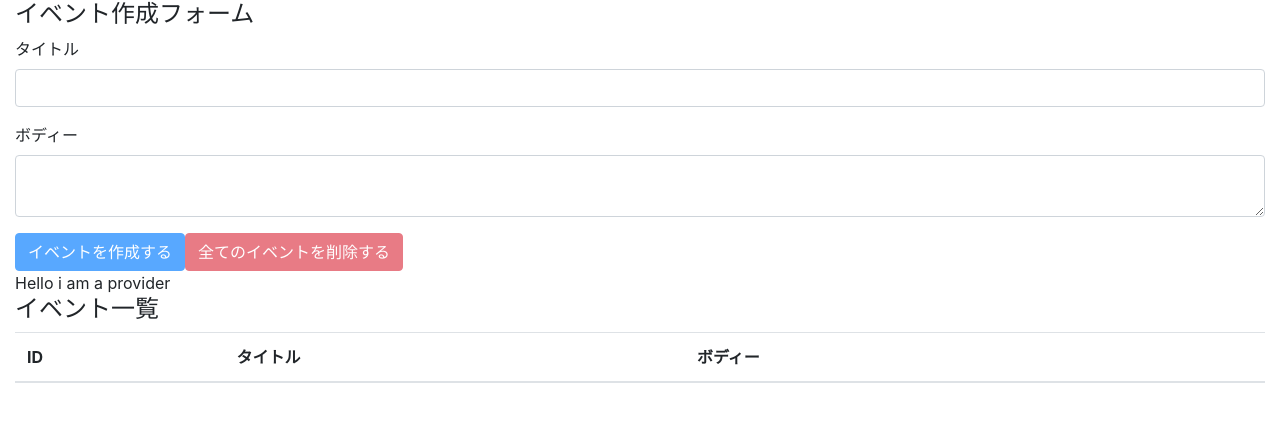
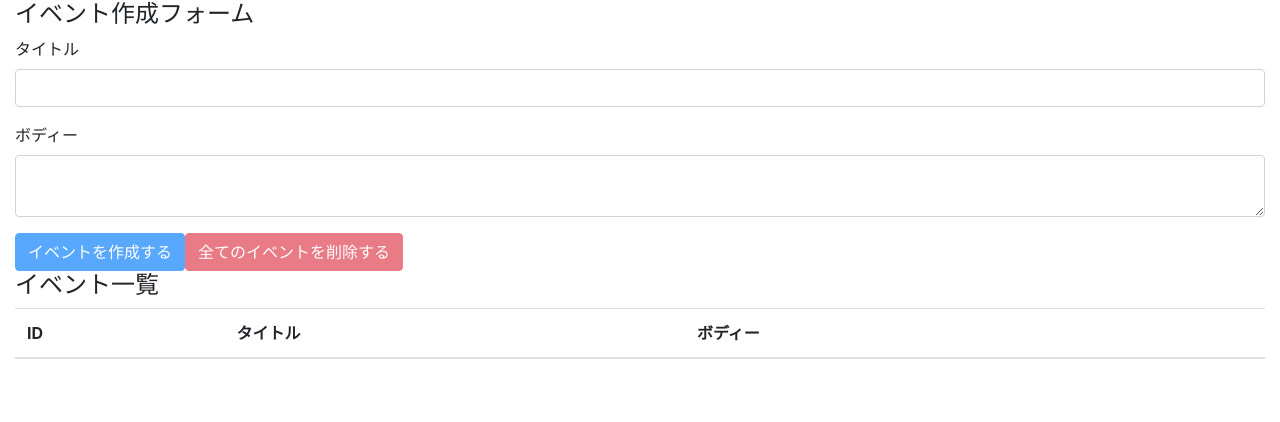
Before and after one commit to HiroyaYabiku/React-Hooks-Learning, a React (Create React App) app: page / in a window 1280 px wide. Shown: the top 422 px of the page. Built offline with nearby package versions, Linux system fonts and the light colour scheme.

Commit message:
solve prop drilling issue

```diff
--- a/src/components/App.js
+++ b/src/components/App.js
@@ -11,10 +11,10 @@
   const [state, dispatch] = useReducer(reducer, [])
 
   return (
-    <AppContext.Provider value={'Hello i am a provider'}>
+    <AppContext.Provider value={{ state, dispatch }}>
       <div className="container-fluid">
-        <EventForm state={state} dispatch={dispatch} />
-        <Events state={state} dispatch={dispatch} />
+        <EventForm />
+        <Events />
       </div>
     </AppContext.Provider>
   )
--- a/src/components/Event.js
+++ b/src/components/Event.js
@@ -1,8 +1,10 @@
-import React from 'react'
+import React, { useContext } from 'react'
 
 import { DELETE_EVENT } from '../actions'
+import AppContext from '../contexts/AppContext'
 
-const Event = ({ event, dispatch }) => {
+const Event = ({ event }) => {
+  const { dispatch } = useContext(AppContext)
   const handleClickDeleteButton = () => {
     const result = window.confirm(`イベント（id=${event.id}）を削除しますか？`)
     if(result) dispatch({ type: DELETE_EVENT, id: event.id })
--- a/src/components/EventForm.js
+++ b/src/components/EventForm.js
@@ -1,11 +1,14 @@
-import React, { useState } from 'react'
+import React, { useContext, useState } from 'react'
 
 import {
   CREATE_EVENT,
   DELETE_ALL_EVENT
 } from '../actions'
 
-const EventForm = ({ state, dispatch }) => {
+import AppContext from '../contexts/AppContext'
+
+const EventForm = () => {
+  const { state, dispatch } = useContext(AppContext)
 
   const [title, setTitle] = useState('')
   const [body, setBody] = useState('')
@@ -47,7 +50,6 @@
 
         <button className="btn btn-primary" onClick={addEvent} disabled={unCreatable}>イベントを作成する</button>
         <button className="btn btn-danger" onClick={deleteAllEvents} disabled={state.length === 0 }>全てのイベントを削除する</button>
-
       </form>
     </>
 
--- a/src/components/Events.js
+++ b/src/components/Events.js
@@ -3,12 +3,11 @@
 import Event from './Event'
 import AppContext from '../contexts/AppContext'
 
-const Events = ({ state, dispatch }) => {
-  const value = useContext(AppContext)
+const Events = () => {
+  const { state } = useContext(AppContext)
 
   return (
     <>
-      <div>{value}</div>
       <h4>イベント一覧</h4>
       <table className="table table-hover">
         <thead>
@@ -21,7 +20,7 @@
         </thead>
         <tbody>
           {
-            state.map((event, index) => ( <Event event={event} key={index} dispatch={dispatch} /> ))
+            state.map((event, index) => ( <Event event={event} key={index} /> ))
           }
         </tbody>
       </table>
```
